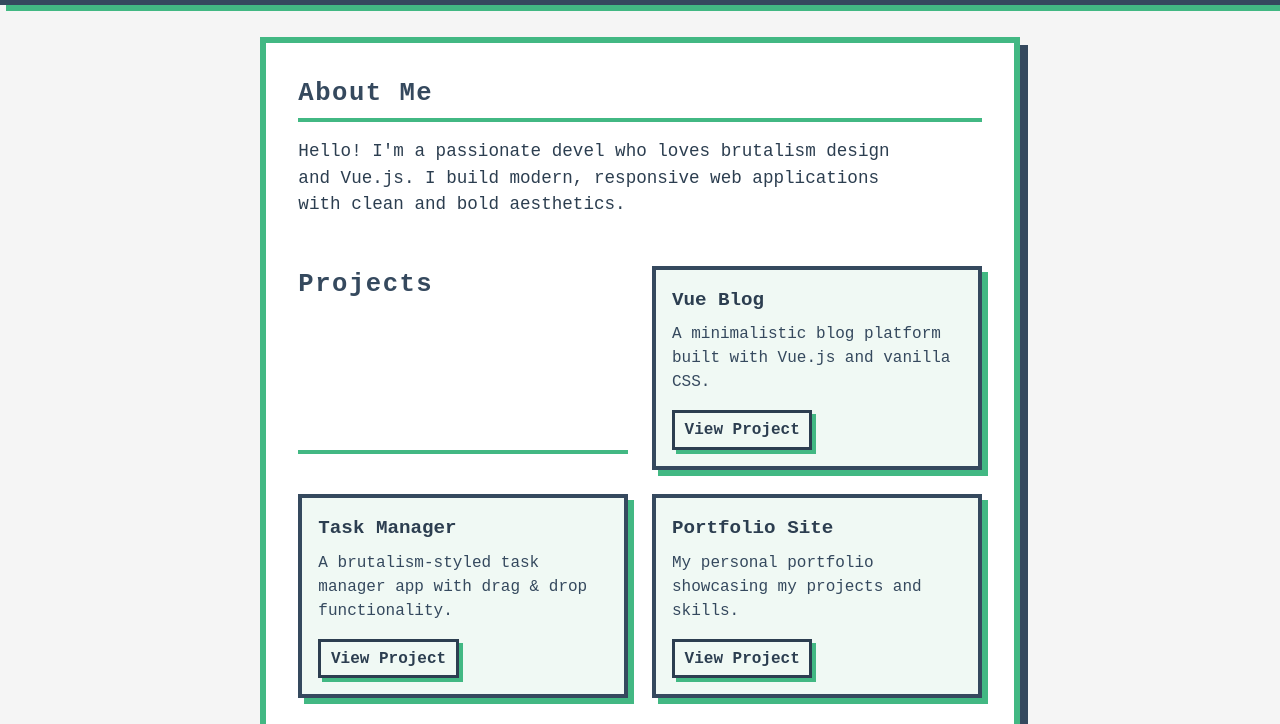
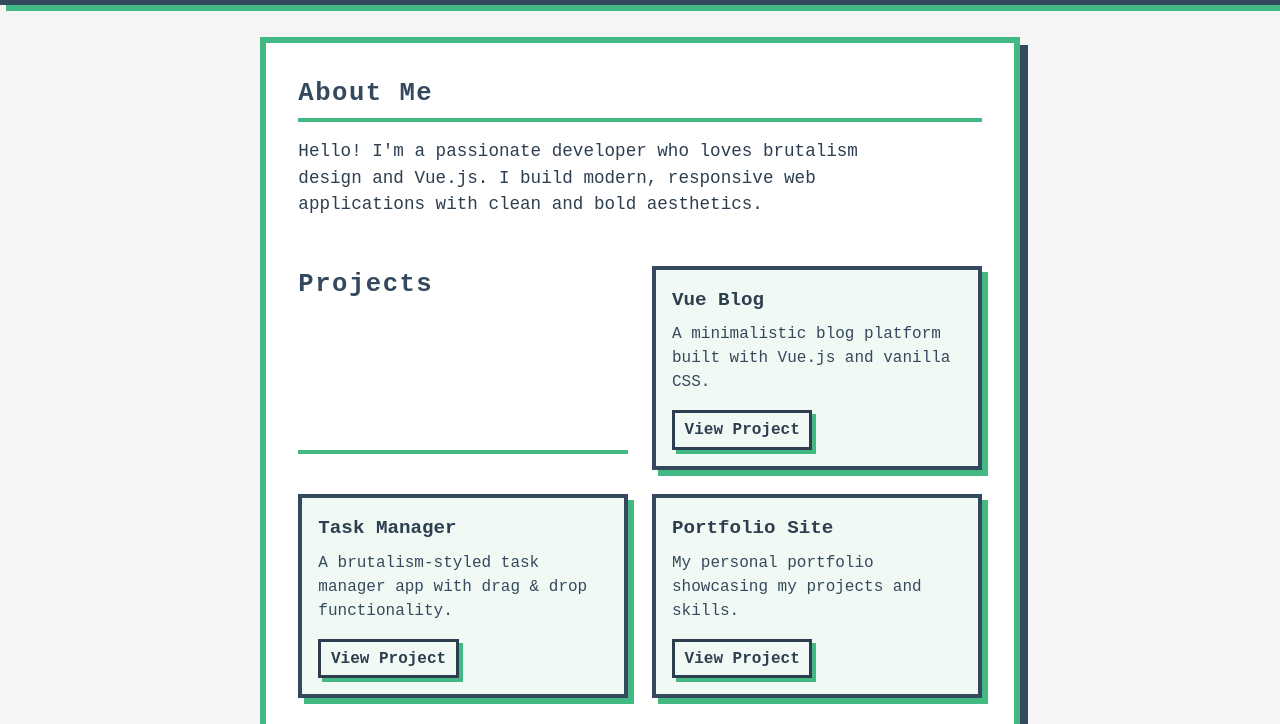
Before and after one commit to Nuuriii/portfolio-template, a plain HTML site: page brutalism/design-10/index.html in a window 1280 px wide. Shown: the part 76-800 px from the top of the page. Drawn offline with Linux system fonts and the light colour scheme.

Commit message:
fix: change wording

```diff
--- a/brutalism/design-10/index.html
+++ b/brutalism/design-10/index.html
@@ -20,9 +20,9 @@
       <section id="about">
         <h2>About Me</h2>
         <p>
-          Hello! I'm a passionate devel who loves brutalism design and Vue.js. I
-          build modern, responsive web applications with clean and bold
-          aesthetics.
+          Hello! I'm a passionate developer who loves brutalism design and
+          Vue.js. I build modern, responsive web applications with clean and
+          bold aesthetics.
         </p>
       </section>
 
```
